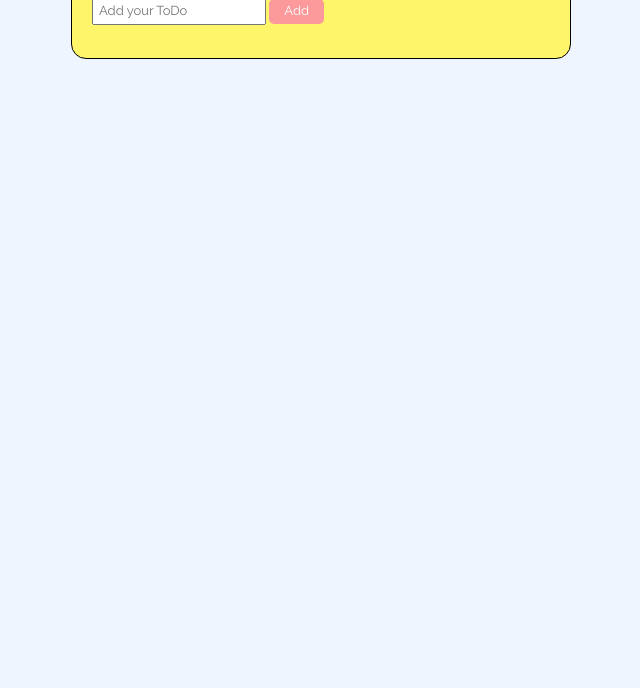
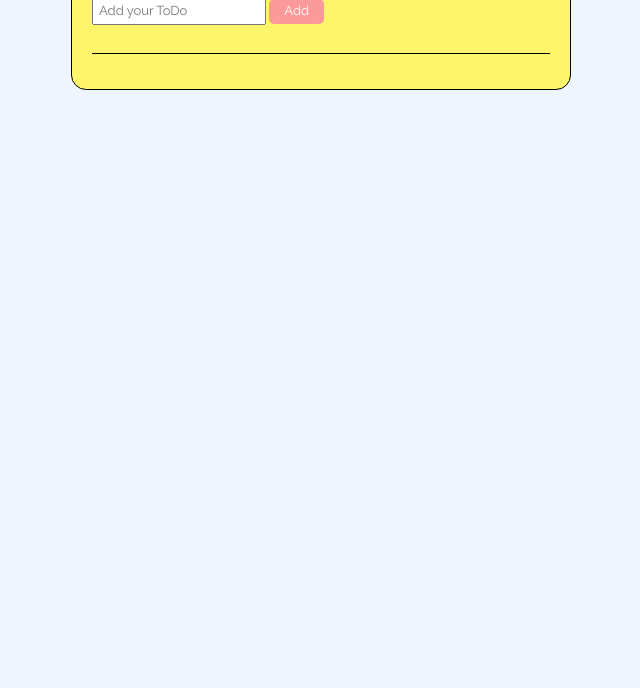
Before and after one commit to hannesdonel/ToDo-List, a website built with Parcel: page index.html in a window 1280 px wide. Shown: the part 112-800 px from the top of the page, without its empty margins (319-959 px from the left). Built offline with nearby package versions, Linux system fonts and the light colour scheme; a web font is replaced by a local one.

Commit message:
Allow whitespace and separate lists.

```diff
--- a/css/styles.css
+++ b/css/styles.css
@@ -103,7 +103,7 @@ input {
 /* List */
 
 li {
-  transition: 0.25s;
+  transition: 0.15s;
 }
 
 #list,
@@ -111,6 +111,10 @@ li {
   padding-left: 0;
   list-style: none;
   margin: 0;
+}
+
+#list {
+  padding-bottom: 15px;
 }
 
 #list li,
@@ -164,6 +168,11 @@ li > button {
 
 /* Checked List */
 
+#checkedList {
+  border-top: 1px solid black;
+  padding-top: 15px;
+}
+
 #checkedList li {
   background: rgba(128, 128, 128, 0.288);
   color: gray;
--- a/js/scripts.js
+++ b/js/scripts.js
@@ -16,7 +16,7 @@ textField.on( "input", () => {
     addButton.css( "background-color", "#fc999b" );
     error.addClass( "delete" );
     validation = false;
-  } else if ( /[<>"`'$/\\{ }]/.test( inputValue ) ) {
+  } else if ( /[<>"`'$/\\{}]/.test( inputValue ) ) {
     addButton.css( "background-color", "#fc999b" );
     error.text( "Special characters are not allowed!" );
     error.removeClass( "delete" );
```
